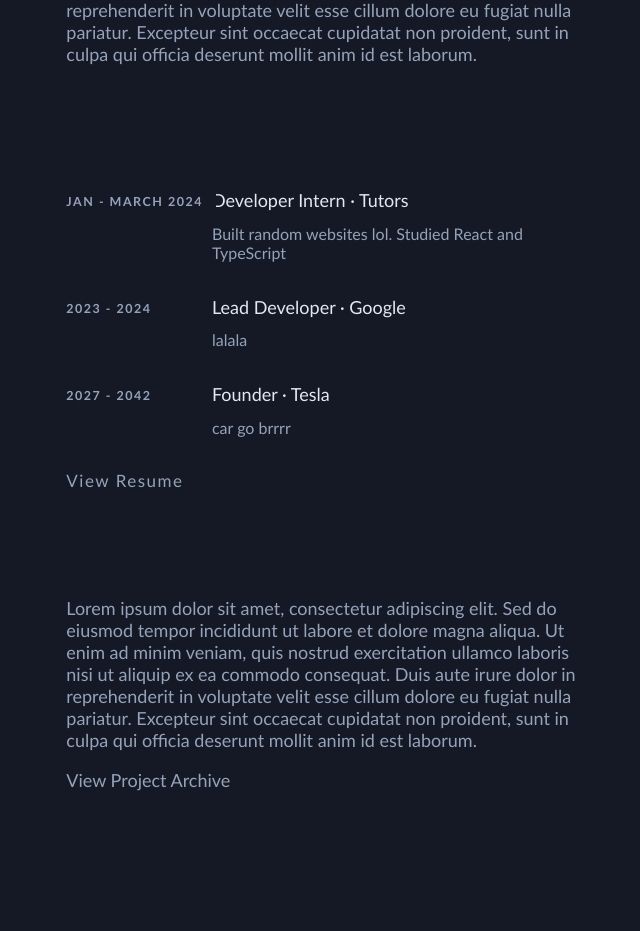
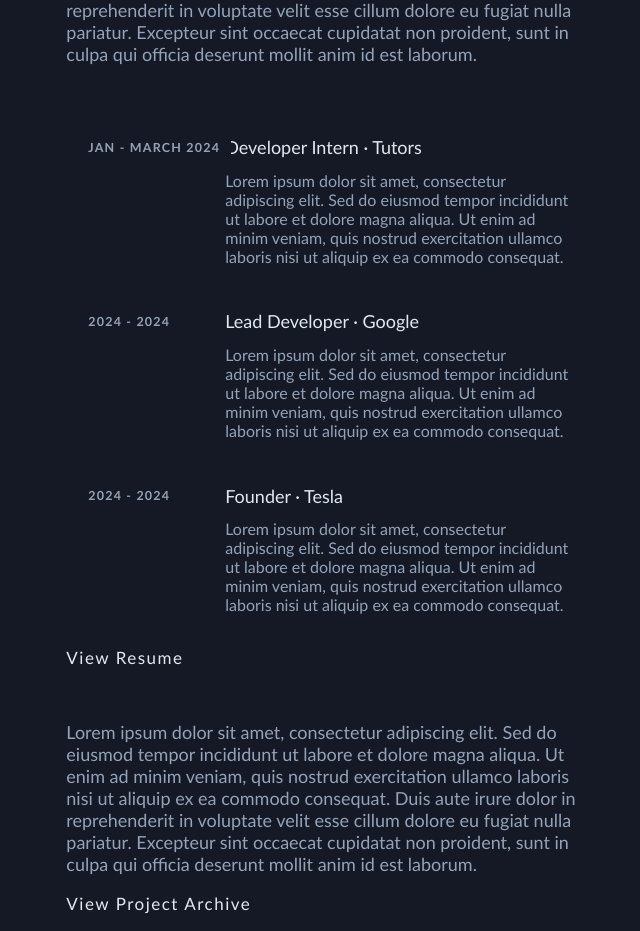
Before and after one commit to ScytheGGG/Portfolio, a React (Create React App) app: page / in a window 1280 px wide. Shown: the part 547-1478 px from the top of the page, without its empty margins (588-1228 px from the left). Before the commit the page ends 1356 px from the top, so only its background shows below. Built offline with nearby package versions, Linux system fonts and the light colour scheme.

Commit message:
Experience section hovering

```diff
--- a/src/b-home/bPage-exp-data.js
+++ b/src/b-home/bPage-exp-data.js
@@ -1,18 +1,24 @@
 const bPageExpData = [
     {
+        website: "https://www.tutors.fi/en",
         date: "JAN - MARCH 2024",
         title: "Developer Intern · Tutors",
-        details: "Built random websites lol. Studied React and TypeScript",
+        details: "Lorem ipsum dolor sit amet, consectetur adipiscing elit. Sed do eiusmod tempor incididunt ut labore et dolore magna aliqua. Ut enim ad minim veniam, quis nostrud exercitation ullamco laboris nisi ut aliquip ex ea commodo consequat.",
+        skills: "",
     },
     {
-        date: "2023 - 2024",
+        website: "",
+        date: "2024 - 2024",
         title: "Lead Developer · Google",
-        details: "lalala",
+        details: "Lorem ipsum dolor sit amet, consectetur adipiscing elit. Sed do eiusmod tempor incididunt ut labore et dolore magna aliqua. Ut enim ad minim veniam, quis nostrud exercitation ullamco laboris nisi ut aliquip ex ea commodo consequat.",
+        skills: "",
     },
     {
-        date: "2027 - 2042",
+        website: "",
+        date: "2024 - 2024",
         title: "Founder · Tesla",
-        details: "car go brrrr",
+        details: "Lorem ipsum dolor sit amet, consectetur adipiscing elit. Sed do eiusmod tempor incididunt ut labore et dolore magna aliqua. Ut enim ad minim veniam, quis nostrud exercitation ullamco laboris nisi ut aliquip ex ea commodo consequat.",
+        skills: "",
     },
 ];
 
--- a/src/b-home/bPage.js
+++ b/src/b-home/bPage.js
@@ -9,7 +9,7 @@ export default function BPage({ entries }) {
 
     const leftStyle = {
         position: 'sticky',
-        top: 'calc(14.5% + 20px)', // Adjusted top position to account for the margin and padding
+        top: 'calc(15% + 20px)', // Adjusted top position to account for the margin and padding
         height: 'calc(100vh - 7%)',
         boxSizing: 'border-box', // Include padding in the width calculation
     };
@@ -77,13 +77,17 @@ export default function BPage({ entries }) {
                 </div>
                 <div className="bpr--experience">
                     {entries.map((entry, index) => (
-                        <div className="bpre--layout" key={index}>
-                        <p className="bpre--date">{entry.date}</p>
-                        <p className="bpre--title">{entry.title}</p>
-                        <p className="bpre--details">{entry.details}</p>
-                        </div>
+                        <a href={entry.website} target="_blank" rel="noreferrer" key={index}>
+                            <div className="bpre--box" key={index}>
+                                <div className="bpre--layout">
+                                    <p className="bpre--date">{entry.date}</p>
+                                    <p className="bpre--title">{entry.title}</p>
+                                    <p className="bpre--details">{entry.details}</p>
+                                </div>
+                            </div>
+                        </a>
                     ))}
-                    <p className="bpre--resume">View Resume</p>
+                    <p className="bpr--view">View Resume</p>
                 </div>
                 <div className="bpr--projects">
                     <p>Lorem ipsum dolor sit amet, consectetur adipiscing elit. Sed do eiusmod tempor
@@ -92,7 +96,7 @@ export default function BPage({ entries }) {
                     irure dolor in reprehenderit in voluptate velit esse cillum dolore eu fugiat
                     nulla pariatur. Excepteur sint occaecat cupidatat non proident, sunt in culpa
                     qui officia deserunt mollit anim id est laborum.</p>
-                    <p>View Project Archive</p>
+                    <p className="bpr--view">View Project Archive</p>
                 </div>
             </div>
         </div>
--- a/src/style.css
+++ b/src/style.css
@@ -6,6 +6,11 @@
 body {
   margin: 0;
   overflow-y: scroll;
+}
+
+a {
+  text-decoration: none; /* Remove underline */
+  color: inherit; /* Inherit text color */
 }
 
 /* CUSTOM SCROLLBAR */
@@ -25,6 +30,7 @@ body {
  --dark_blue: #141925;
  --white: #E2E8F0;
  --grayish: #94A3B9;
+ --neon: rgb(94 234 212);
 }
 
 /* ///////////////////////////////////////////////////////////////////////////////////////// */
@@ -115,11 +121,11 @@ body {
   font-size: 18px;
 
   .bpr--about {
-    margin-bottom: 20%;
+    margin-bottom: 10%;
   }
 
   .bpr--experience {
-    margin-bottom: 20%;
+    margin-bottom: 10%;
 
     .bpre--layout {
       display: flex;
@@ -131,15 +137,16 @@ body {
       position: absolute; /* Set position to absolute */
       top: 0; /* Position it at the top of the parent container */
       left: 0; /* Position it at the left of the parent container */
-      padding-right: 2.5%;
-      padding-top: 2%;
+      padding-right: 2%;
+      padding-left: 4.15%;
+      padding-top: 1.75%;
       font-size: 12.5px;
       font-weight: bold;
-      letter-spacing: 1.5px;
+      letter-spacing: 1.2px;
     }
 
     .bpre--title {
-      padding-left: 27.5%;
+      padding-left: 30%;
       font-size: 18px;
       color: var(--white);
       display: block;
@@ -147,15 +154,44 @@ body {
 
     .bpre--details {
       margin-top: -1%;
-      padding-left: 27.5%;
+      padding-left: 30%;
       font-size: 16px;
+      width: 95%;
     }
+  }
 
-    .bpre--resume {
-      padding-right: 20px;
-      font-size: 17px;
-      letter-spacing: 1.5px;
-    }
+  /* - - - - - - - - - -- - - - - - - -  */
+  /* hovering effects and the box itself */
+  .bpre--box {
+    border-radius: 8px;
+    margin-bottom: 2%;
+    transition: background-color 0.3s ease;
+  }
+
+  .bpre--box:hover {
+    border-top: 1px solid rgb(229, 231, 235, 0.1);
+    background-color: rgb(229, 231, 235, 0.05); /* Semi-transparent white color on hover */
+  }
+
+  .bpre--box:hover * {
+    background-color: transparent;
+  }
+
+  .bpre--box:hover .bpre--title {
+    color: var(--neon);
+  }
+
+  .bpre--box:hover ~ .bpre--box .bpre--title {
+    color: green; /* Change the title color to gray for other boxes when one is hovered */
+  }
+
+  /* - - - - - - - - - -- - - - - - - -  */
+  /* back to normal stuff */
+  .bpr--view {
+    color: var(--white);
+    padding-right: 20px;
+    font-size: 17px;
+    letter-spacing: 1.5px;
   }
 }
 
```
